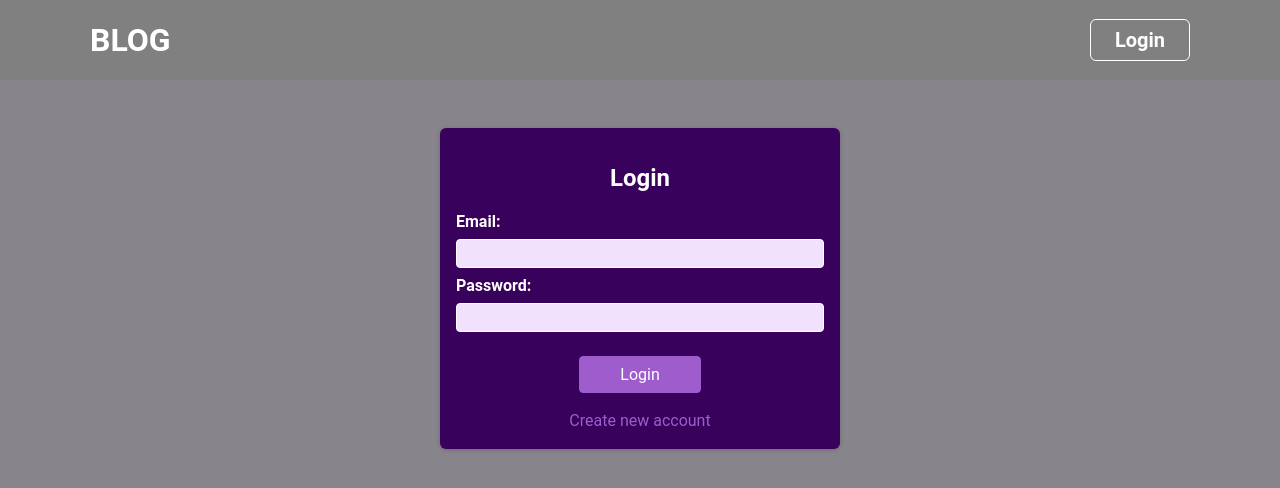
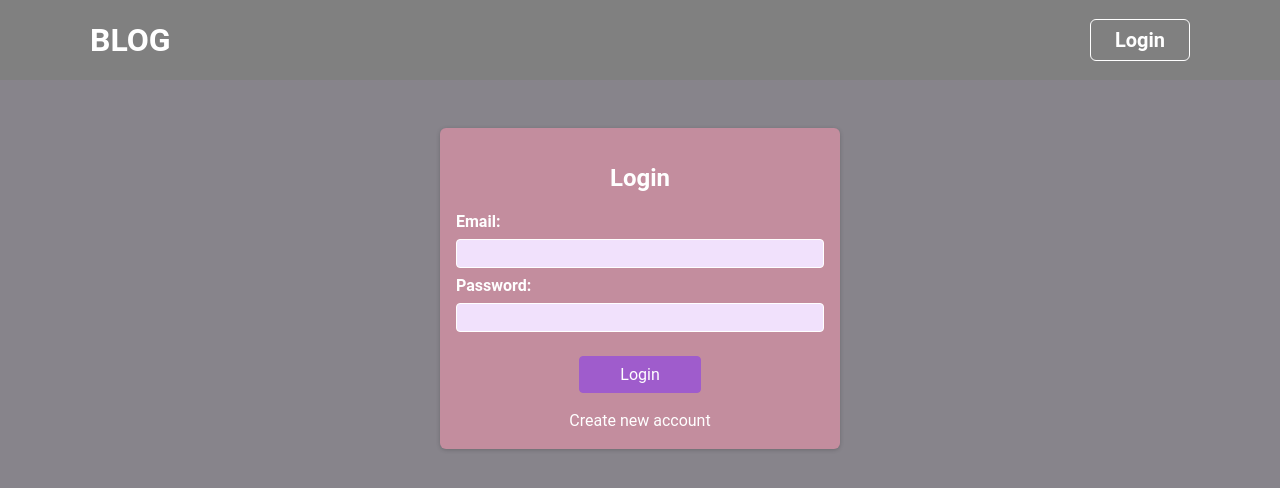
Before and after one commit to NMiokliotsah/nextjs-blog, a Next.js app: page /auth in a window 1280 px wide. Shown: the top 488 px of the page. Built offline with nearby package versions, Linux system fonts and the light colour scheme; no server answers.

Commit message:
add the loader for the AuthForm

```diff
--- a/components/AuthForm/AuthForm.module.scss
+++ b/components/AuthForm/AuthForm.module.scss
@@ -3,7 +3,7 @@
   width: 95%;
   max-width: 25rem;
   border-radius: 6px;
-  background-color: #38015c;
+  background-color: #c38d9e;
   box-shadow: 0 1px 4px rgba(0, 0, 0, 0.2);
   padding: 1rem;
 
@@ -11,8 +11,13 @@
     text-align: center;
     color: white;
   }
+
+  .spinner {
+    position: absolute;
+    right: 5px;
+    bottom: 5px;
+  }
 }
-
 
 .control {
   margin-bottom: 0.5rem;
@@ -43,6 +48,10 @@
   flex-direction: column;
   align-items: center;
 
+  .loginButton {
+    position: relative;
+  }
+
   button {
     cursor: pointer;
     font: inherit;
@@ -61,13 +70,12 @@
   .toggle {
     margin-top: 1rem;
     background-color: transparent;
-    color: #9f5ccc;
     border: none;
     padding: 0.15rem 1.5rem;
   }
 
   .toggle:hover {
     background-color: transparent;
-    color: #ae82cc;
+    color: #fbeec1;
   }
 }
--- a/components/AuthForm/AuthForm.tsx
+++ b/components/AuthForm/AuthForm.tsx
@@ -1,7 +1,9 @@
 import React, { useState, useRef } from 'react';
 import { signIn } from "next-auth/react"
-import styles from './AuthForm.module.scss';
 import { useRouter } from 'next/router';
+import Image from 'next/image';
+
+import style from './AuthForm.module.scss';
 
 const createUser = async (email: string, password: string) => {
   const data = await fetch('api/auth/signup', {
@@ -13,7 +15,7 @@ const createUser = async (email: string, password: string) => {
     headers: {
       'Content-Type': 'application/json',
     }
-  }) ;
+  });
 
   if (!data.ok) {
     throw new Error(data.message || 'Something went wrong')
@@ -23,7 +25,9 @@ const createUser = async (email: string, password: string) => {
 }
 
 function AuthForm() {
-  const [isLogin, setIsLogin] = useState(true);
+  const [isLogin, setIsLogin] = useState<boolean>(true);
+  const [isLoading, setLoadingSate] = useState<boolean>(false);
+
   const emailRef = useRef() as React.MutableRefObject<HTMLInputElement>;
   const passwordRef = useRef() as React.MutableRefObject<HTMLInputElement>;
 
@@ -39,6 +43,7 @@ function AuthForm() {
     const password = passwordRef.current.value;
 
     try {
+      setLoadingSate(true);
       if (isLogin) {
         const result = await signIn('credentials', {
           redirect: false,
@@ -55,26 +60,37 @@ function AuthForm() {
       }
     } catch (error) {
       console.error(error)
+    } finally {
+      setLoadingSate(false);
     }
   }
 
   return (
-    <section className={styles.auth}>
+    <section className={style.auth}>
       <h1>{isLogin ? 'Login' : 'Sign Up'}</h1>
       <form onSubmit={handleSubmitForm}>
-        <div className={styles.control}>
+        <div className={style.control}>
           <label htmlFor='email'>Email:</label>
           <input ref={emailRef} type='email' id='email' required />
         </div>
-        <div className={styles.control}>
+        <div className={style.control}>
           <label htmlFor='password'>Password:</label>
           <input ref={passwordRef} type='password' id='password' required />
         </div>
-        <div className={styles.actions}>
-          <button>{isLogin ? 'Login' : 'Create Account'}</button>
+        <div className={style.actions}>
+          <button className={style.loginButton}>
+            {isLogin ? 'Login' : 'Create Account'}
+            {isLoading && <Image
+              className={style.spinner}
+              src='/images/spinner.svg'
+              width={25}
+              height={25}
+              alt='spinner'
+            />}
+          </button>
           <button
             type='button'
-            className={styles.toggle}
+            className={style.toggle}
             onClick={switchAuthModeHandler}
           >
             {isLogin ? 'Create new account' : 'Login with existing account'}
--- a/components/Navigation/Navigation.tsx
+++ b/components/Navigation/Navigation.tsx
@@ -2,7 +2,7 @@ import Link from "next/link";
 import { useSession } from "next-auth/react"
 import Logo from "../Logo/Logo";
 import style from './Navigation.module.scss';
-import LoginButton from "../../shared/ui/LoginButton/LoginButton";
+import LoginButton from "../../shared/ui/LoginButton";
 
 function Navigation() {
   const { data: session } = useSession();
--- /dev/null
+++ b/shared/ui/LoginButton/index.ts
@@ -0,0 +1,3 @@
+import LoginButton from "./LoginButton";
+
+export default LoginButton;
```
Also changed, not shown: public/images/spinner.svg (added).
